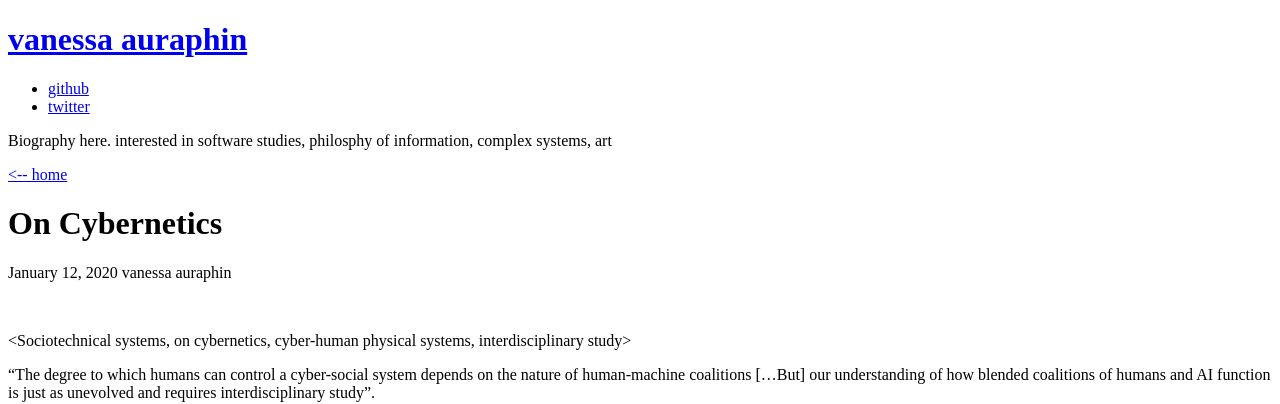
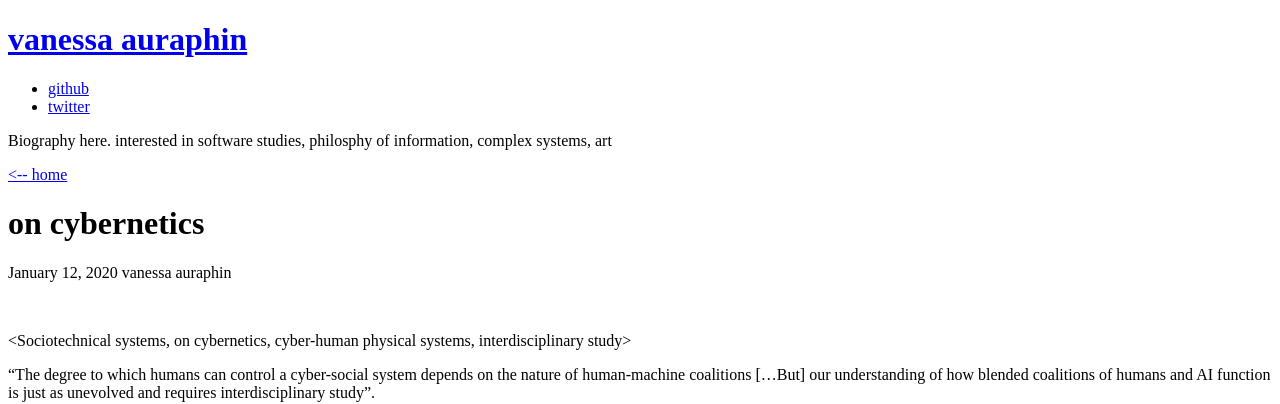
Before and after one commit to litepalette/litepalette.github.io, a Jekyll site: the page built from _posts/2020-01-12-on-cybernetics.md, in a window 1280 px wide. Shown: the top 404 px of the page. Built offline with Jekyll 4.4.1, drawn with Linux system fonts in a browser that asks for light colours; part of the change alters nothing that is shown.

```diff
--- a/_posts/2020-01-12-on-cybernetics.md
+++ b/_posts/2020-01-12-on-cybernetics.md
@@ -1,5 +1,6 @@
 ---
 layout: post
+title: on cybernetics
 
 ---
 
```
